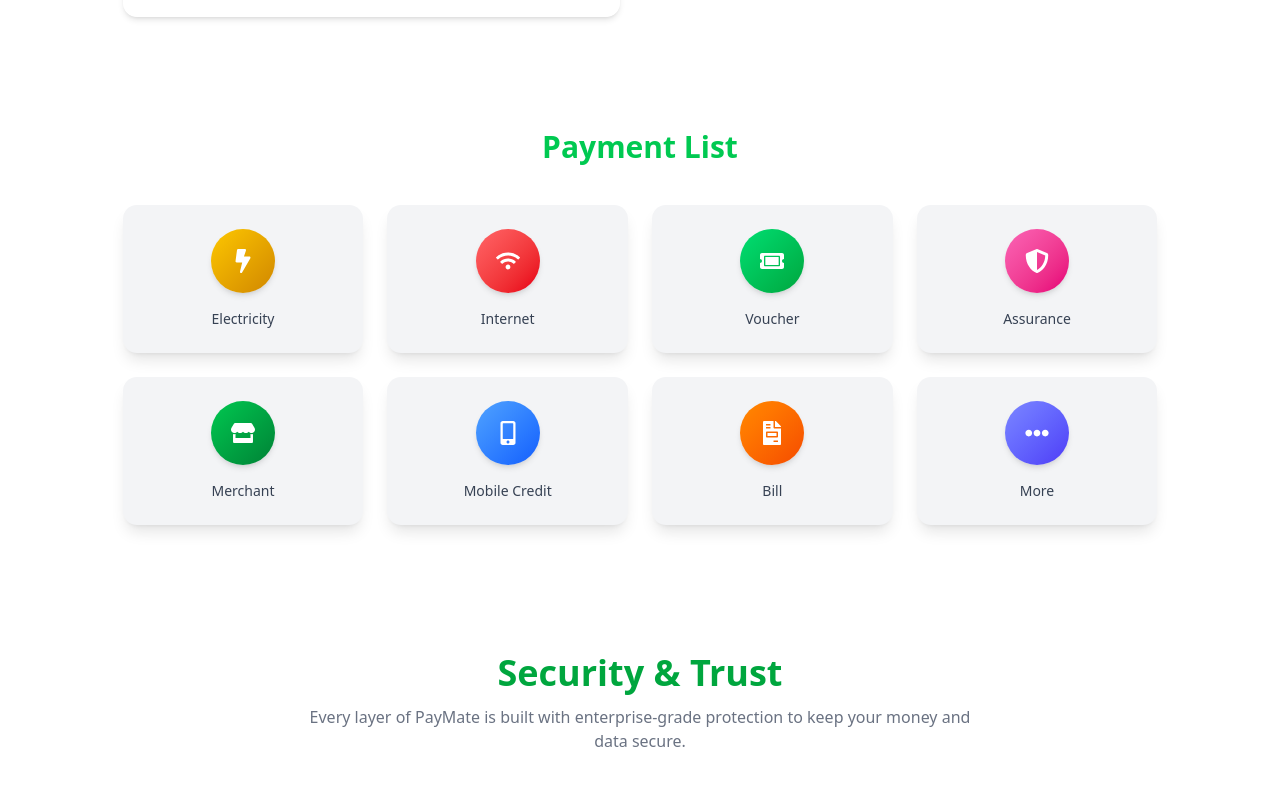
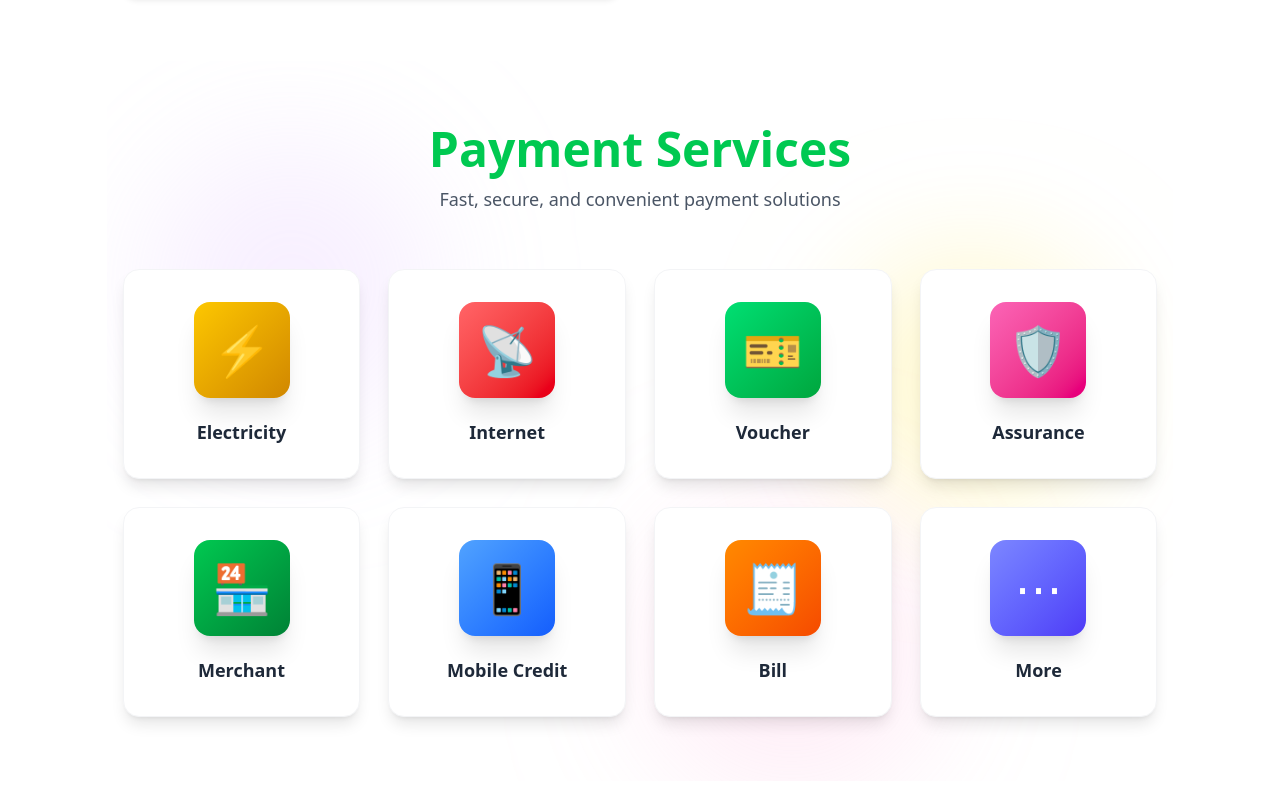
Before and after one commit to mithun41/digital-wallet-client, a React (Vite) app: page / in a window 1280 px wide. Shown: the part 7620-8420 px from the top of the page. Built offline with nearby package versions, Linux system fonts and the light colour scheme.

Commit message:
updadet the handle button

```diff
--- a/src/Components/HowItWorks.jsx
+++ b/src/Components/HowItWorks.jsx
@@ -48,7 +48,7 @@ const HowItWorks = () => {
 
   return (
     <section className="py-16">
-      <div className="max-w-10/12 mx-auto text-center px-4">
+      <div className="max-w-11/12 mx-auto text-center px-4">
         {/* Heading */}
         <h2
           className="text-3xl md:text-4xl font-bold text-green-500 mb-2"
--- a/src/Components/PaymentCard.jsx
+++ b/src/Components/PaymentCard.jsx
@@ -1,123 +1,198 @@
-import React from "react";
-import { Link } from "react-router";
-import {
-  FaBolt,
-  FaWifi,
-  FaTicketAlt,
-  FaShieldAlt,
-  FaStore,
-  FaMobileAlt,
-  FaFileInvoice,
-  FaEllipsisH,
-} from "react-icons/fa";
+import React, { useState, useEffect, useRef } from "react";
 import { motion, useAnimation } from "framer-motion";
-
-import { useInView } from "react-intersection-observer";
 
 const PaymentCard = () => {
   const payments = [
     {
       name: "Electricity",
-      icon: <FaBolt />,
+      icon: "⚡",
       color: "from-yellow-400 to-yellow-600",
+      bgGlow: "group-hover:shadow-yellow-500/50",
       path: "/electricity",
     },
     {
       name: "Internet",
-      icon: <FaWifi />,
+      icon: "📡",
       color: "from-red-400 to-red-600",
+      bgGlow: "group-hover:shadow-red-500/50",
       path: "/internet",
     },
     {
       name: "Voucher",
-      icon: <FaTicketAlt />,
+      icon: "🎫",
       color: "from-green-400 to-green-600",
+      bgGlow: "group-hover:shadow-green-500/50",
       path: "/voucher",
     },
     {
       name: "Assurance",
-      icon: <FaShieldAlt />,
+      icon: "🛡️",
       color: "from-pink-400 to-pink-600",
+      bgGlow: "group-hover:shadow-pink-500/50",
       path: "/assurance",
     },
     {
       name: "Merchant",
-      icon: <FaStore />,
+      icon: "🏪",
       color: "from-green-500 to-green-700",
+      bgGlow: "group-hover:shadow-green-600/50",
       path: "/merchant",
     },
     {
       name: "Mobile Credit",
-      icon: <FaMobileAlt />,
+      icon: "📱",
       color: "from-blue-400 to-blue-600",
+      bgGlow: "group-hover:shadow-blue-500/50",
       path: "/mobile-credit",
     },
     {
       name: "Bill",
-      icon: <FaFileInvoice />,
+      icon: "🧾",
       color: "from-orange-400 to-orange-600",
+      bgGlow: "group-hover:shadow-orange-500/50",
       path: "/bill",
     },
     {
       name: "More",
-      icon: <FaEllipsisH />,
+      icon: "⋯",
       color: "from-indigo-400 to-indigo-600",
+      bgGlow: "group-hover:shadow-indigo-500/50",
       path: "/more",
     },
   ];
 
-  // Animation controls
   const controls = useAnimation();
-  const [ref, inView] = useInView({ threshold: 0.2 });
+  const [inView, setInView] = useState(false);
+  const ref = useRef(null);
 
-  React.useEffect(() => {
+  useEffect(() => {
+    const observer = new IntersectionObserver(
+      ([entry]) => {
+        setInView(entry.isIntersecting);
+      },
+      { threshold: 0.1 }
+    );
+
+    if (ref.current) {
+      observer.observe(ref.current);
+    }
+
+    return () => {
+      if (ref.current) {
+        observer.unobserve(ref.current);
+      }
+    };
+  }, []);
+
+  useEffect(() => {
     if (inView) controls.start("visible");
     else controls.start("hidden");
   }, [inView, controls]);
 
   const containerVariants = {
     hidden: {},
-    visible: { transition: { staggerChildren: 0.2 } },
+    visible: { transition: { staggerChildren: 0.08 } },
   };
 
   const cardVariants = {
-    hidden: { opacity: 0, y: 40 },
+    hidden: { opacity: 0, y: 50, scale: 0.9 },
     visible: {
       opacity: 1,
       y: 0,
-      transition: { duration: 0.5, ease: "easeOut" },
+      scale: 1,
+      transition: { duration: 0.6, ease: [0.22, 1, 0.36, 1] },
     },
   };
 
   return (
-    <section className="max-w-10/12 mx-auto px-4 py-12" ref={ref}>
-      <h2 className="text-2xl md:text-3xl font-bold text-center text-green-500 dark:text-white mb-10">
-        Payment List
-      </h2>
+    <section className="relative max-w-10/12 mx-auto px-4 py-16" ref={ref}>
+      <style>{`
+        @keyframes blob {
+          0%, 100% { transform: translate(0, 0) scale(1); }
+          33% { transform: translate(30px, -50px) scale(1.1); }
+          66% { transform: translate(-20px, 20px) scale(0.9); }
+        }
 
+        .animate-blob {
+          animation: blob 7s infinite;
+        }
+
+        .animation-delay-2000 {
+          animation-delay: 2s;
+        }
+
+        .animation-delay-4000 {
+          animation-delay: 4s;
+        }
+      `}</style>
+
+      {/* Background decorative elements */}
+      <div className="absolute inset-0 -z-10 overflow-hidden">
+        <div className="absolute top-20 left-10 w-72 h-72 bg-purple-300 dark:bg-purple-900 rounded-full mix-blend-multiply dark:mix-blend-soft-light filter blur-3xl opacity-20 animate-blob"></div>
+        <div className="absolute top-40 right-10 w-72 h-72 bg-yellow-300 dark:bg-yellow-900 rounded-full mix-blend-multiply dark:mix-blend-soft-light filter blur-3xl opacity-20 animate-blob animation-delay-2000"></div>
+        <div className="absolute -bottom-8 left-1/2 w-72 h-72 bg-pink-300 dark:bg-pink-900 rounded-full mix-blend-multiply dark:mix-blend-soft-light filter blur-3xl opacity-20 animate-blob animation-delay-4000"></div>
+      </div>
+
+      {/* Header */}
+      <div className="text-center mb-14">
+        <motion.h2
+          initial={{ opacity: 0, y: -20 }}
+          animate={{ opacity: 1, y: 0 }}
+          transition={{ duration: 0.6 }}
+          className="text-4xl md:text-5xl font-extrabold text-green-500  mb-3"
+        >
+          Payment Services
+        </motion.h2>
+        <motion.p
+          initial={{ opacity: 0, y: -10 }}
+          animate={{ opacity: 1, y: 0 }}
+          transition={{ duration: 0.6, delay: 0.2 }}
+          className="text-gray-600 dark:text-gray-400 text-lg"
+        >
+          Fast, secure, and convenient payment solutions
+        </motion.p>
+      </div>
+
+      {/* Cards Grid */}
       <motion.div
-        className="grid grid-cols-2 sm:grid-cols-3 md:grid-cols-4 gap-6"
+        className="grid grid-cols-2 sm:grid-cols-3 md:grid-cols-4 gap-5 md:gap-7"
         variants={containerVariants}
         initial="hidden"
         animate={controls}
       >
         {payments.map((item, index) => (
           <motion.div key={index} variants={cardVariants}>
-            <Link
-              to={item.path}
-              className="bg-gray-100 dark:bg-gray-800 p-6 rounded-xl shadow-lg dark:shadow-gray-900/50 flex flex-col items-center text-center transform transition duration-300 hover:scale-105 hover:shadow-2xl hover:ring-2 hover:ring-indigo-500"
+            <button
+              onClick={() => console.log(`Navigate to ${item.path}`)}
+              className={`group relative w-full bg-white dark:bg-gray-800 p-6 md:p-8 rounded-2xl shadow-lg dark:shadow-gray-900/50 flex flex-col items-center text-center overflow-hidden transition-all duration-500 hover:shadow-2xl ${item.bgGlow} border border-gray-100 dark:border-gray-700 hover:border-transparent cursor-pointer`}
             >
-              {/* Icon wrapper with gradient */}
-              <div
-                className={`w-16 h-16 flex items-center justify-center mb-4 rounded-full bg-gradient-to-br ${item.color} text-white text-2xl shadow-md`}
+              {/* Gradient overlay on hover */}
+              <div className="absolute inset-0 bg-gradient-to-br from-transparent via-transparent to-gray-50 dark:to-gray-900/50 opacity-0 group-hover:opacity-100 transition-opacity duration-500"></div>
+
+              {/* Icon wrapper with gradient and animation */}
+              <motion.div
+                whileHover={{ scale: 1.1, rotate: 5 }}
+                transition={{ type: "spring", stiffness: 300 }}
+                className={`relative  md:w-24 md:h-24 flex items-center justify-center mb-5 rounded-2xl bg-gradient-to-br ${item.color} text-white text-4xl md:text-5xl shadow-xl group-hover:shadow-2xl transition-shadow duration-500`}
               >
-                {item.icon}
-              </div>
+                {/* Glow effect */}
+                <div className={`absolute inset-0 rounded-2xl bg-gradient-to-br ${item.color} blur-md opacity-0 group-hover:opacity-50 transition-opacity duration-500`}></div>
+                <span className="relative z-10">{item.icon}</span>
+              </motion.div>
 
-              <span className="text-sm font-medium text-gray-700 dark:text-gray-200">
+              {/* Card name */}
+              <span className="relative z-10 text-base md:text-lg font-semibold text-gray-800 dark:text-gray-100 group-hover:text-gray-900 dark:group-hover:text-white transition-colors duration-300">
                 {item.name}
               </span>
-            </Link>
+
+              {/* Hover indicator */}
+              <motion.div
+                className="absolute bottom-0 left-0 right-0 h-1 bg-gradient-to-r from-transparent via-indigo-500 to-transparent opacity-0 group-hover:opacity-100 transition-opacity duration-500"
+                initial={{ scaleX: 0 }}
+                whileHover={{ scaleX: 1 }}
+                transition={{ duration: 0.5 }}
+              ></motion.div>
+            </button>
           </motion.div>
         ))}
       </motion.div>
--- a/src/Components/Testimonial/Testimonial.jsx
+++ b/src/Components/Testimonial/Testimonial.jsx
@@ -80,7 +80,7 @@ const Testimonial = () => {
                   className="w-12 h-12 rounded-full object-cover border-2 border-green-500"
                 />
                 <div>
-                  <h3 className="font-semibold text-gray-900 dark:text-white text-sm">
+                  <h3 className="font-semibold text-green-500 dark:text-white text-sm">
                     {testimonial.name}
                   </h3>
                   <p className="text-gray-500 dark:text-gray-400 text-xs">{testimonial.role}</p>
```
Also changed, not shown: src/Pages/Home/Subscription/Subscription.jsx (+35 -2 lines).
